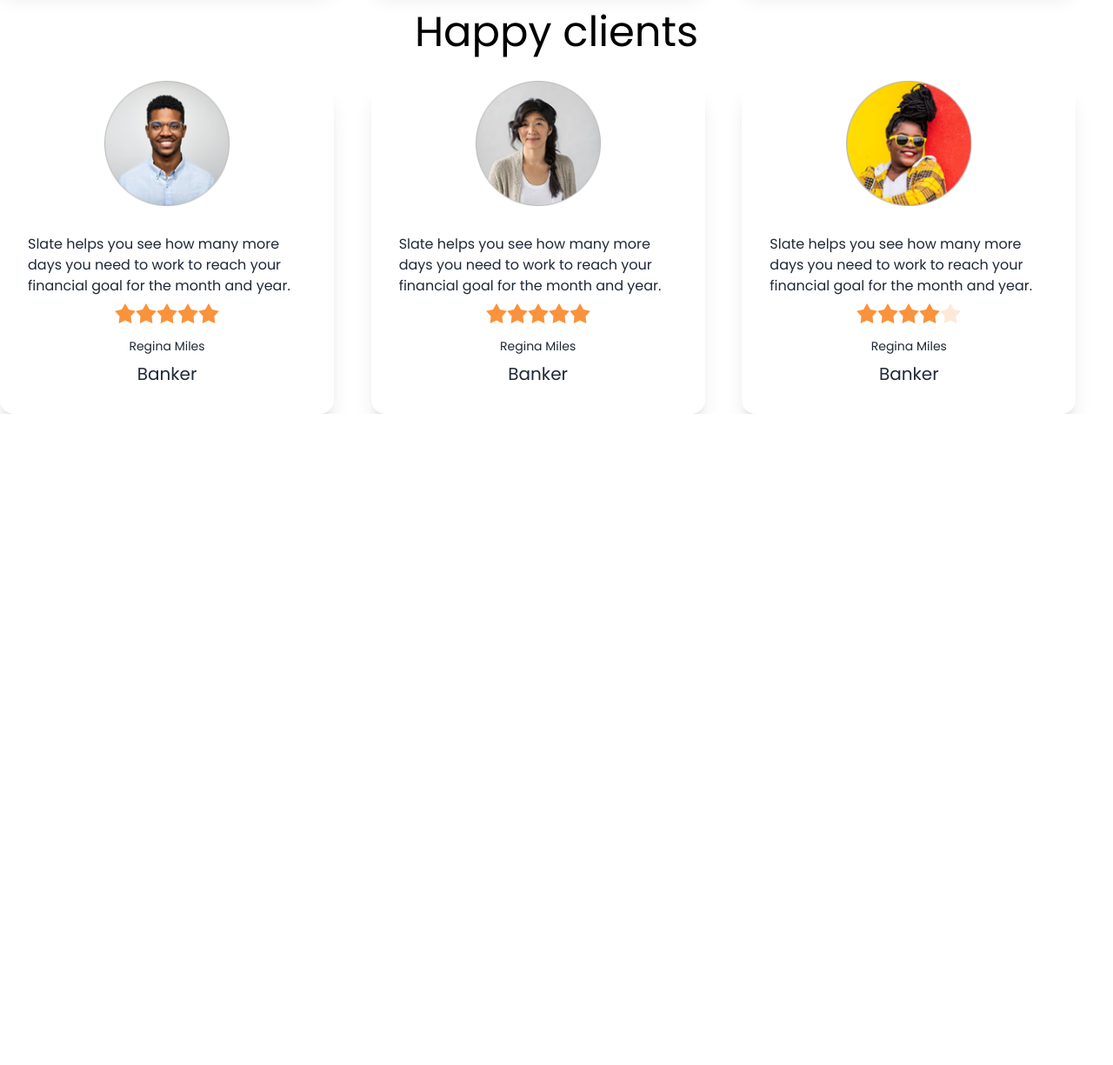
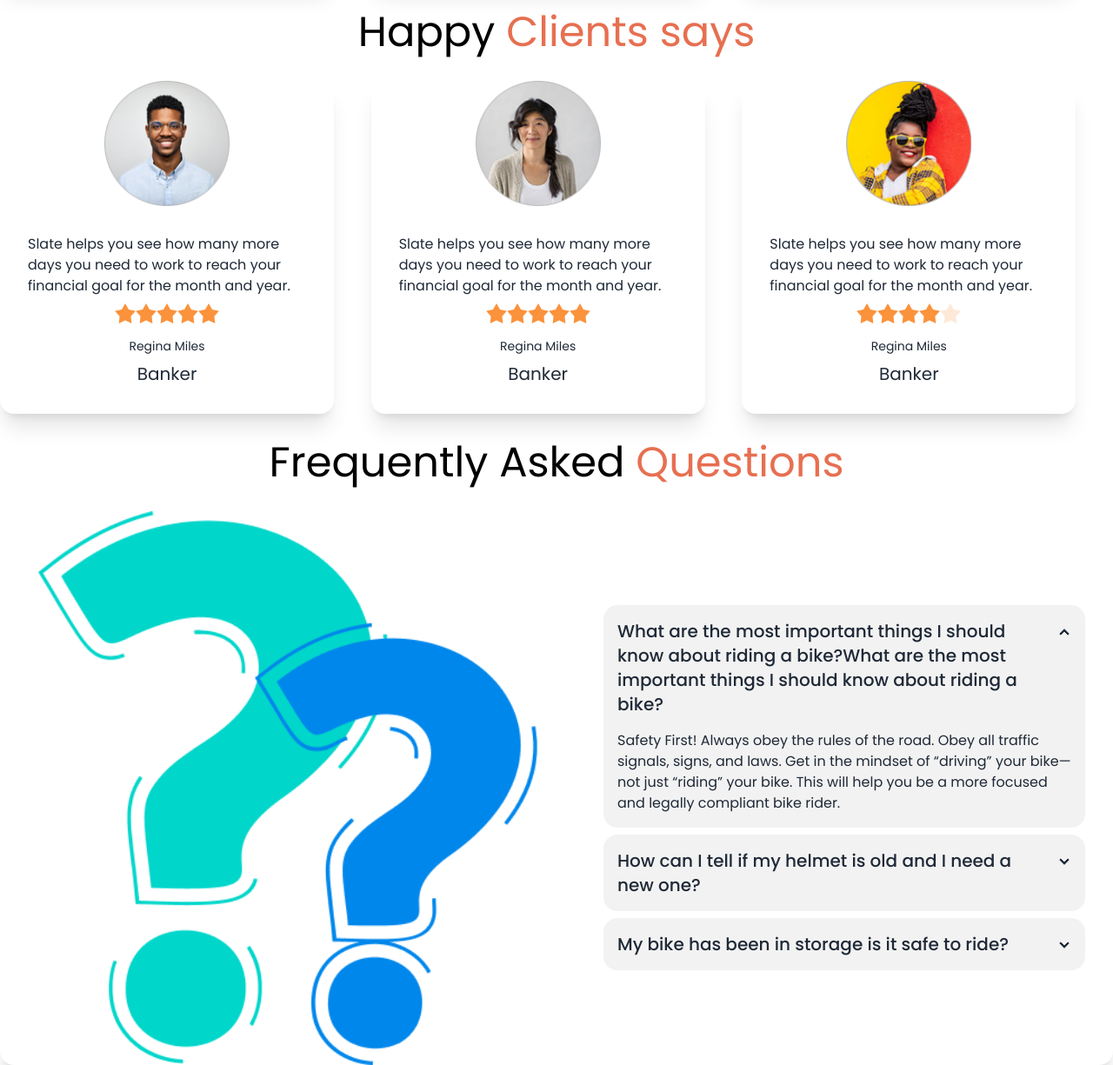
Before and after one commit to abuhoraira153/biker-zone-with-daisy-ui, a plain HTML site: page index.html in a window 1280 px wide. Shown: the part 1590-2815 px from the top of the page at 87% size. Before the commit the page ends 2066 px from the top, so only its background shows below. Drawn offline with nearby package versions, Linux system fonts and the light colour scheme.

Commit message:
faq section addded

```diff
--- a/index.html
+++ b/index.html
@@ -302,7 +302,7 @@
       <!-- happy clients section -->
       <section>
         <h2 class="text-2xl lg:text-5xl text-center text-black my-8">
-          Happy clients
+          Happy <span class="text-bike-primary">Clients says</span>
         </h2>
         <div>
           <div class="grid grid-cols-1 md:grid-cols-2 lg:grid-cols-3">
@@ -441,6 +441,69 @@
           </div>
         </div>
       </section>
+      <!-- faq -->
+      <section>
+        <h2 class="text-2xl lg:text-5xl text-center text-black my-8">
+          Frequently Asked <span class="text-bike-primary">Questions</span>
+        </h2>
+        <div
+          class="card card-side grid grid-cols-1 lg:grid-cols-2 gap-11 bg-base-100 shadow-xl items-center"
+        >
+          <figure>
+            <img
+              class="w-[400px] lg:w-[1240px] pl-11"
+              src="images/others/faq.png"
+              alt="Movie"
+            />
+          </figure>
+          <div class="card-body">
+            <div class="collapse collapse-arrow bg-base-200">
+              <input type="radio" name="my-accordion-2" checked="checked" />
+              <div class="collapse-title text-xl font-medium">
+                What are the most important things I should know about riding a
+                bike?What are the most important things I should know about
+                riding a bike?
+              </div>
+              <div class="collapse-content">
+                <p>
+                  Safety First! Always obey the rules of the road. Obey all
+                  traffic signals, signs, and laws. Get in the mindset of
+                  “driving” your bike—not just “riding” your bike. This will
+                  help you be a more focused and legally compliant bike rider.
+                </p>
+              </div>
+            </div>
+            <div class="collapse collapse-arrow bg-base-200">
+              <input type="radio" name="my-accordion-2" />
+              <div class="collapse-title text-xl font-medium">
+                How can I tell if my helmet is old and I need a new one?
+              </div>
+              <div class="collapse-content">
+                <p>
+                  Safety First! Always obey the rules of the road. Obey all
+                  traffic signals, signs, and laws. Get in the mindset of
+                  “driving” your bike—not just “riding” your bike. This will
+                  help you be a more focused and legally compliant bike rider.
+                </p>
+              </div>
+            </div>
+            <div class="collapse collapse-arrow bg-base-200">
+              <input type="radio" name="my-accordion-2" />
+              <div class="collapse-title text-xl font-medium">
+                My bike has been in storage is it safe to ride?
+              </div>
+              <div class="collapse-content">
+                <p>
+                  Safety First! Always obey the rules of the road. Obey all
+                  traffic signals, signs, and laws. Get in the mindset of
+                  “driving” your bike—not just “riding” your bike. This will
+                  help you be a more focused and legally compliant bike rider.
+                </p>
+              </div>
+            </div>
+          </div>
+        </div>
+      </section>
     </main>
     <!-- footer section starts here -->
     <footer></footer>
```
